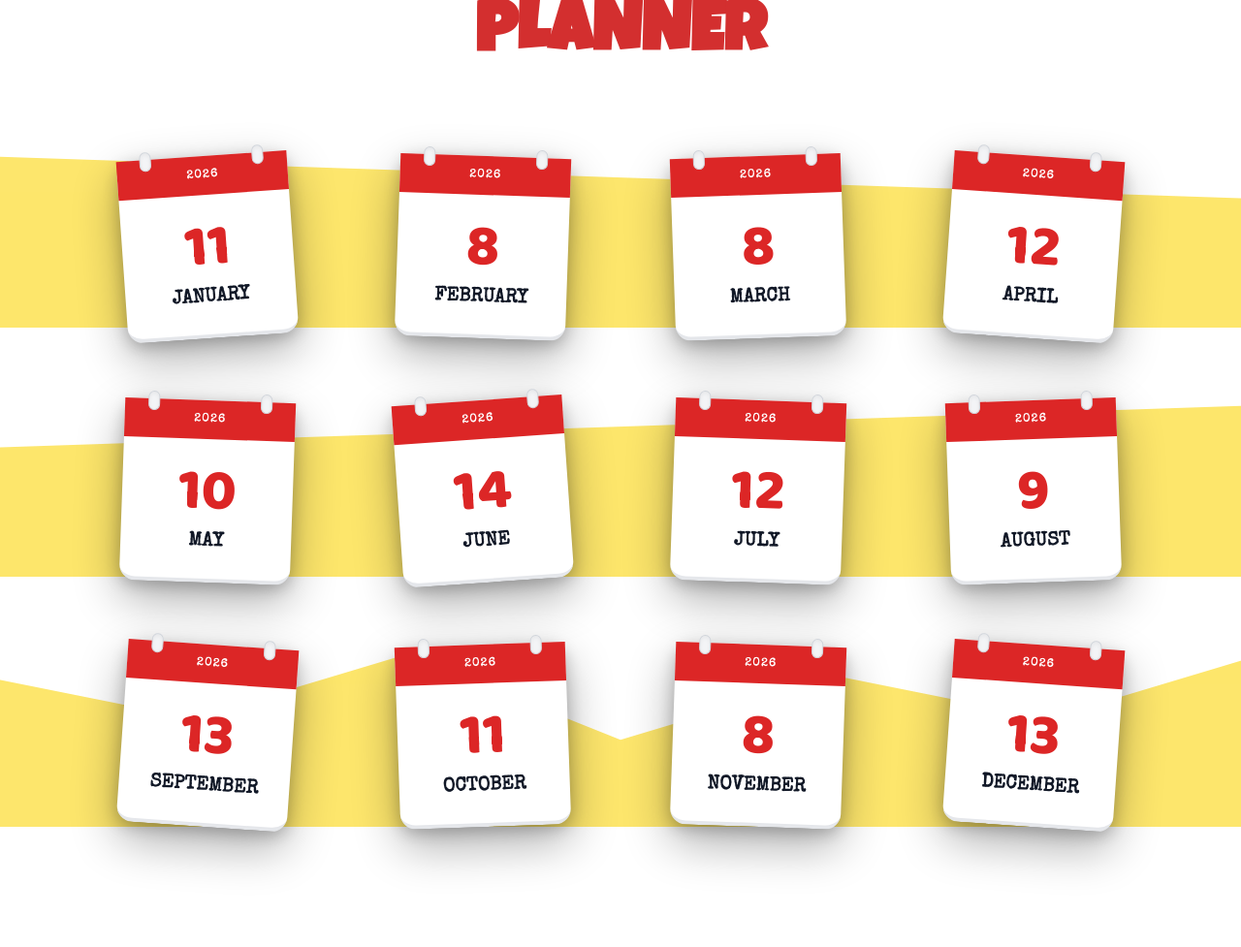
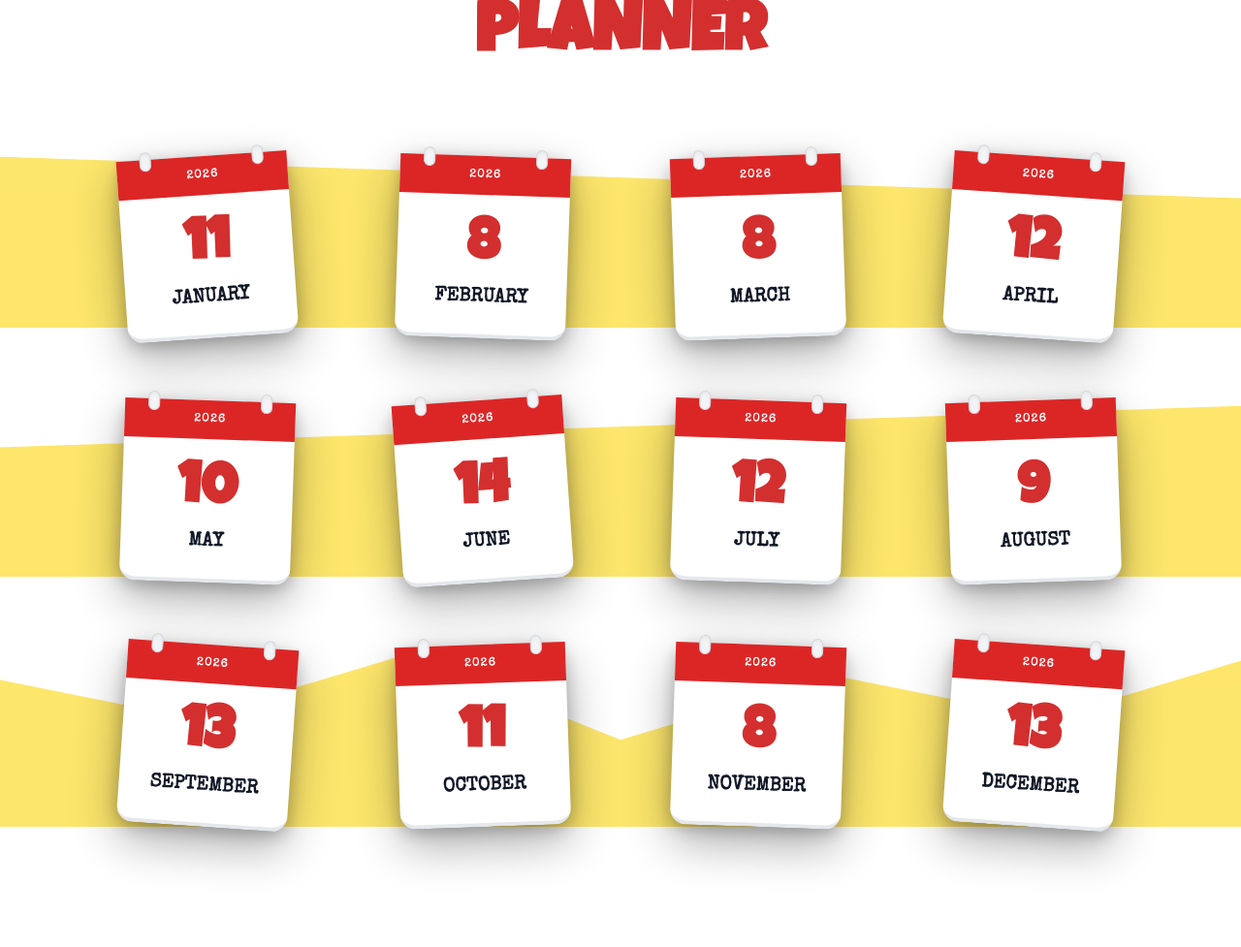
Before and after one commit to TopG85/Bitesize-Church-Colshaw, a Django app: template home/templates/home/home_page.html in a window 1280 px wide. Shown: the part 1073-2050 px from the top of the page at 97% size. Run offline with Django 5.2, Linux system fonts and the light colour scheme; the template is opened without the code that fills it, so the values that code supplies are empty; style sheets or scripts are compiled from the project's sources; parts of the project's set-up code (start-up, migrations or seed data) failed here and were passed over; some libraries are stand-ins or nearby versions.

Commit message:
add the font Luckiest Guy for all the numbers for every month of the year

```diff
--- a/home/templates/home/home_page.html
+++ b/home/templates/home/home_page.html
@@ -107,7 +107,7 @@
             <span class="text-xs font-bold text-white tracking-widest">2026</span>
           </div>
           <div class="py-6 text-center">
-            <div class="text-6xl font-black text-red-600 leading-none" style="font-family: 'Baloo 2', sans-serif;">11</div>
+            <div class="text-6xl font-black leading-none" style="font-family: 'Luckiest Guy', cursive; color: #d32f2f;">11</div>
             <div class="text-xl font-black uppercase text-gray-900 mt-2">January</div>
           </div>
         </article>
@@ -120,7 +120,7 @@
             <span class="text-xs font-bold text-white tracking-widest">2026</span>
           </div>
           <div class="py-6 text-center">
-            <div class="text-6xl font-black text-red-600 leading-none" style="font-family: 'Baloo 2', sans-serif;">8</div>
+            <div class="text-6xl font-black leading-none" style="font-family: 'Luckiest Guy', cursive; color: #d32f2f;">8</div>
             <div class="text-xl font-black uppercase text-gray-900 mt-2">February</div>
           </div>
         </article>
@@ -133,7 +133,7 @@
             <span class="text-xs font-bold text-white tracking-widest">2026</span>
           </div>
           <div class="py-6 text-center">
-            <div class="text-6xl font-black text-red-600 leading-none" style="font-family: 'Baloo 2', sans-serif;">8</div>
+            <div class="text-6xl font-black leading-none" style="font-family: 'Luckiest Guy', cursive; color: #d32f2f;">8</div>
             <div class="text-xl font-black uppercase text-gray-900 mt-2">March</div>
           </div>
         </article>
@@ -146,7 +146,7 @@
             <span class="text-xs font-bold text-white tracking-widest">2026</span>
           </div>
           <div class="py-6 text-center">
-            <div class="text-6xl font-black text-red-600 leading-none" style="font-family: 'Baloo 2', sans-serif;">12</div>
+            <div class="text-6xl font-black leading-none" style="font-family: 'Luckiest Guy', cursive; color: #d32f2f;">12</div>
             <div class="text-xl font-black uppercase text-gray-900 mt-2">April</div>
           </div>
         </article>
@@ -159,7 +159,7 @@
             <span class="text-xs font-bold text-white tracking-widest">2026</span>
           </div>
           <div class="py-6 text-center">
-            <div class="text-6xl font-black text-red-600 leading-none" style="font-family: 'Baloo 2', sans-serif;">10</div>
+            <div class="text-6xl font-black leading-none" style="font-family: 'Luckiest Guy', cursive; color: #d32f2f;">10</div>
             <div class="text-xl font-black uppercase text-gray-900 mt-2">May</div>
           </div>
         </article>
@@ -172,7 +172,7 @@
             <span class="text-xs font-bold text-white tracking-widest">2026</span>
           </div>
           <div class="py-6 text-center">
-            <div class="text-6xl font-black text-red-600 leading-none" style="font-family: 'Baloo 2', sans-serif;">14</div>
+            <div class="text-6xl font-black leading-none" style="font-family: 'Luckiest Guy', cursive; color: #d32f2f;">14</div>
             <div class="text-xl font-black uppercase text-gray-900 mt-2">June</div>
           </div>
         </article>
@@ -185,7 +185,7 @@
             <span class="text-xs font-bold text-white tracking-widest">2026</span>
           </div>
           <div class="py-6 text-center">
-            <div class="text-6xl font-black text-red-600 leading-none" style="font-family: 'Baloo 2', sans-serif;">12</div>
+            <div class="text-6xl font-black leading-none" style="font-family: 'Luckiest Guy', cursive; color: #d32f2f;">12</div>
             <div class="text-xl font-black uppercase text-gray-900 mt-2">July</div>
           </div>
         </article>
@@ -198,7 +198,7 @@
             <span class="text-xs font-bold text-white tracking-widest">2026</span>
           </div>
           <div class="py-6 text-center">
-            <div class="text-6xl font-black text-red-600 leading-none" style="font-family: 'Baloo 2', sans-serif;">9</div>
+            <div class="text-6xl font-black leading-none" style="font-family: 'Luckiest Guy', cursive; color: #d32f2f;">9</div>
             <div class="text-xl font-black uppercase text-gray-900 mt-2">August</div>
           </div>
         </article>
@@ -211,7 +211,7 @@
             <span class="text-xs font-bold text-white tracking-widest">2026</span>
           </div>
           <div class="py-6 text-center">
-            <div class="text-6xl font-black text-red-600 leading-none" style="font-family: 'Baloo 2', sans-serif;">13</div>
+            <div class="text-6xl font-black leading-none" style="font-family: 'Luckiest Guy', cursive; color: #d32f2f;">13</div>
             <div class="text-xl font-black uppercase text-gray-900 mt-2">September</div>
           </div>
         </article>
@@ -224,7 +224,7 @@
             <span class="text-xs font-bold text-white tracking-widest">2026</span>
           </div>
           <div class="py-6 text-center">
-            <div class="text-6xl font-black text-red-600 leading-none" style="font-family: 'Baloo 2', sans-serif;">11</div>
+            <div class="text-6xl font-black leading-none" style="font-family: 'Luckiest Guy', cursive; color: #d32f2f;">11</div>
             <div class="text-xl font-black uppercase text-gray-900 mt-2">October</div>
           </div>
         </article>
@@ -237,7 +237,7 @@
             <span class="text-xs font-bold text-white tracking-widest">2026</span>
           </div>
           <div class="py-6 text-center">
-            <div class="text-6xl font-black text-red-600 leading-none" style="font-family: 'Baloo 2', sans-serif;">8</div>
+            <div class="text-6xl font-black leading-none" style="font-family: 'Luckiest Guy', cursive; color: #d32f2f;">8</div>
             <div class="text-xl font-black uppercase text-gray-900 mt-2">November</div>
           </div>
         </article>
@@ -250,7 +250,7 @@
             <span class="text-xs font-bold text-white tracking-widest">2026</span>
           </div>
           <div class="py-6 text-center">
-            <div class="text-6xl font-black text-red-600 leading-none" style="font-family: 'Baloo 2', sans-serif;">13</div>
+            <div class="text-6xl font-black leading-none" style="font-family: 'Luckiest Guy', cursive; color: #d32f2f;">13</div>
             <div class="text-xl font-black uppercase text-gray-900 mt-2">December</div>
           </div>
         </article>
```
